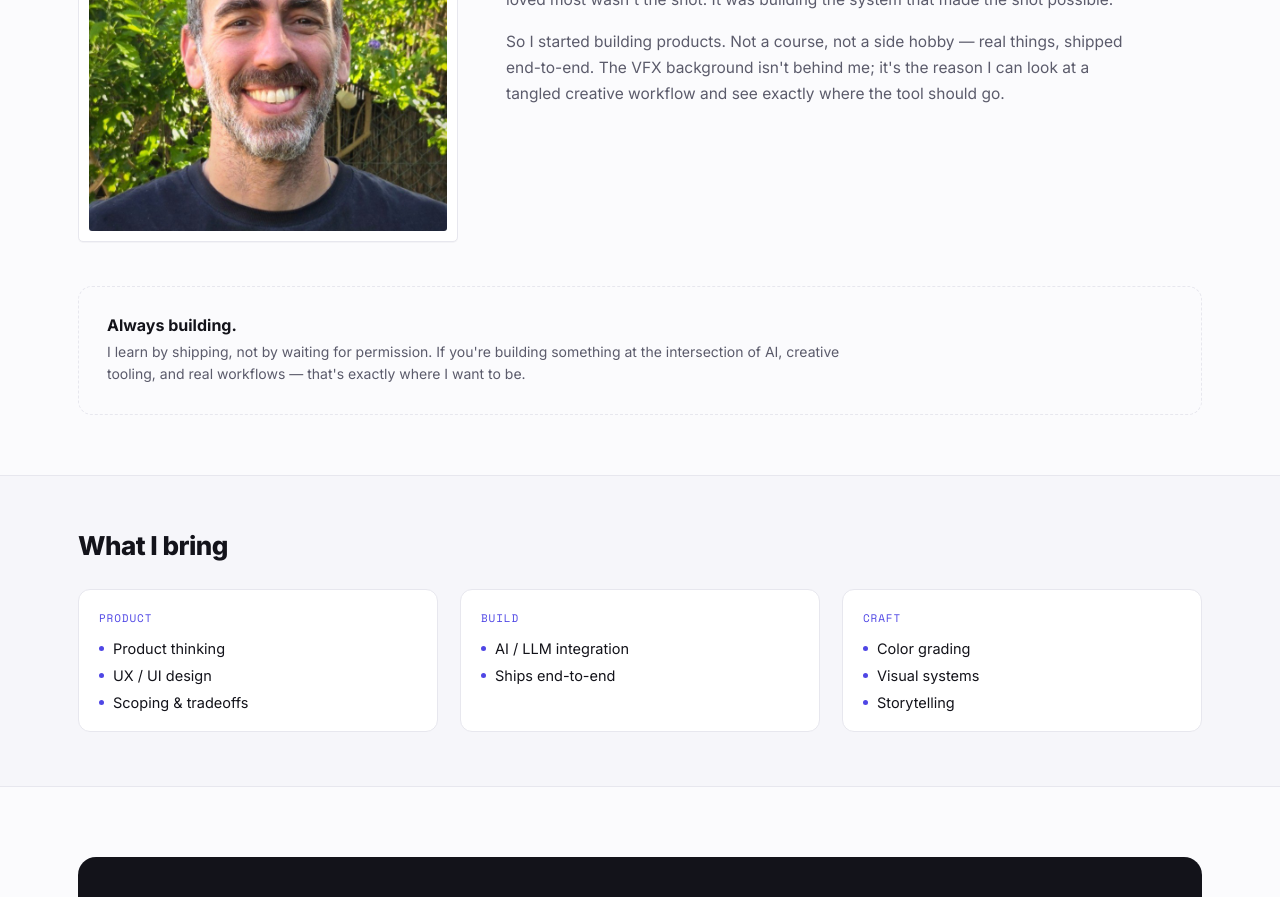
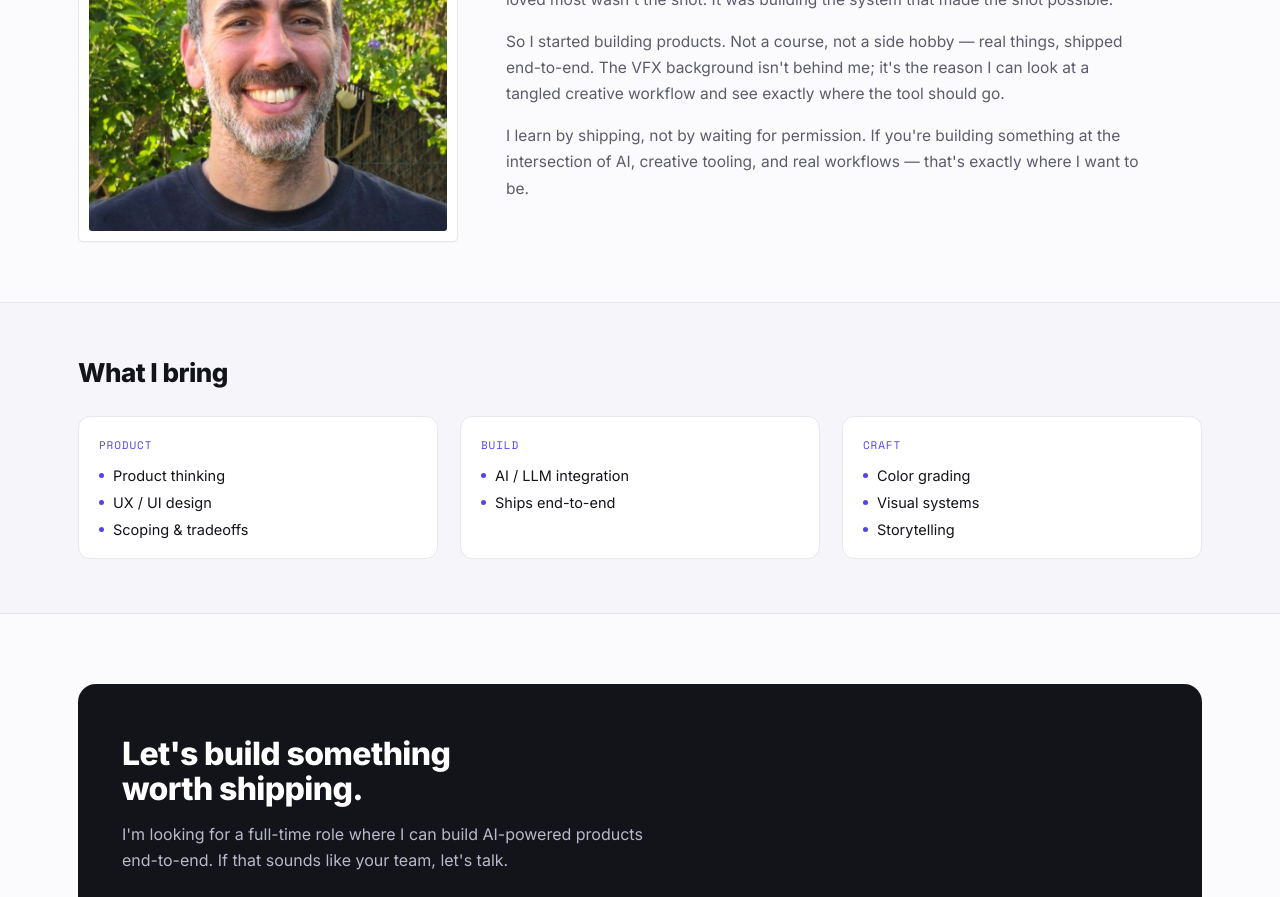
Before and after one commit to tomereps/portfolio, a React (Vite) app: page / in a window 1280 px wide. Shown: the part 1340-2237 px from the top of the page. Built offline with nearby package versions, Linux system fonts and the light colour scheme.

Commit message:
Fold 'always building' line into About bio

```diff
--- a/src/components/About.css
+++ b/src/components/About.css
@@ -44,28 +44,6 @@
 }
 
 /* "always building" manifesto — full-width band below About */
-.about__note {
-  margin-top: 44px;
-  border: 1px dashed var(--line);
-  border-radius: 14px;
-  padding: 28px;
-  color: var(--sub);
-}
-
-.about__note-title {
-  font-weight: 700;
-  font-size: 16px;
-  color: var(--ink);
-  margin-bottom: 6px;
-}
-
-.about__note p {
-  font-size: 14px;
-  line-height: 1.6;
-  margin: 0;
-  max-width: 760px;
-}
-
 .about__lead {
   font-size: 17px;
   line-height: 1.65;
--- a/src/components/About.jsx
+++ b/src/components/About.jsx
@@ -34,15 +34,12 @@ export default function About() {
             it's the reason I can look at a tangled creative workflow and see
             exactly where the tool should go.
           </p>
+          <p className="about__body">
+            I learn by shipping, not by waiting for permission. If you're
+            building something at the intersection of AI, creative tooling, and
+            real workflows — that's exactly where I want to be.
+          </p>
         </div>
-      </div>
-      <div className="about__note">
-        <div className="about__note-title">Always building.</div>
-        <p>
-          I learn by shipping, not by waiting for permission. If you're building
-          something at the intersection of AI, creative tooling, and real
-          workflows — that's exactly where I want to be.
-        </p>
       </div>
     </section>
   );
```
